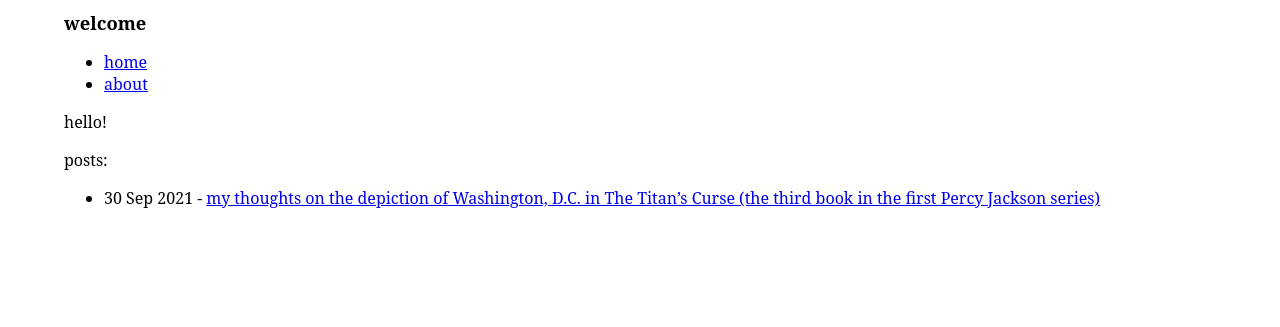
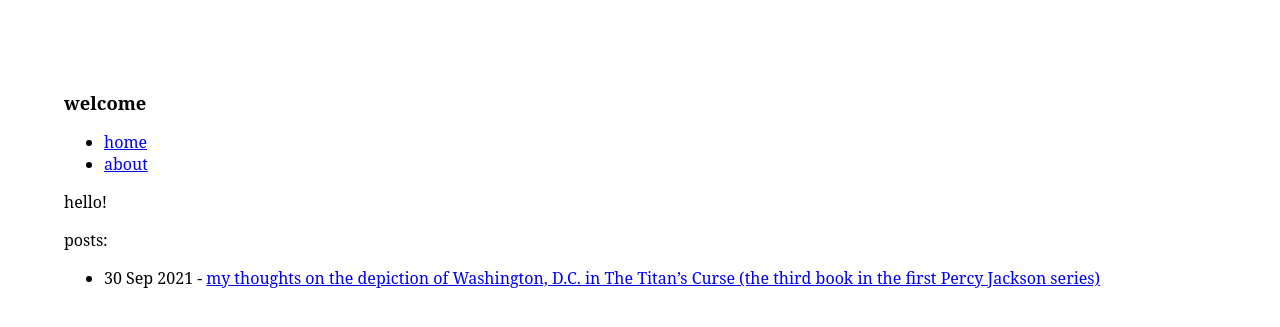
Before and after one commit to radicula/radicula.github.io, a Jekyll site: the page built from index.md, in a window 1280 px wide. Shown: the top 327 px of the page. Built offline with Jekyll 4.4.1, drawn with Linux system fonts in a browser that asks for light colours.

Commit message:
fix margins for real

```diff
--- a/css/main.css
+++ b/css/main.css
@@ -1,8 +1,6 @@
 body {
-    margin: 10px 5%;
+    margin: 7% 5%;
     font-family: 'serif';
-    width: 95%;
-
 }
 
 div#header ul {
```
